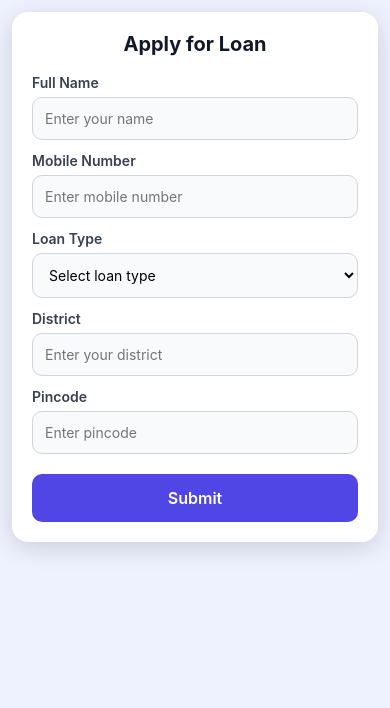
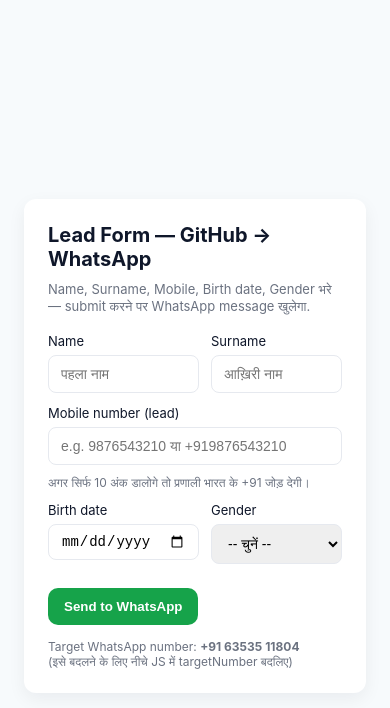
Before and after one commit to balodhrafintech-glitch/Balodhra-Capital, a plain HTML site: page index.html in a window 390 px wide. Drawn offline with Linux system fonts and the light colour scheme.

Commit message:
Update index.html

```diff
--- a/index.html
+++ b/index.html
@@ -1,169 +1,156 @@
-<!DOCTYPE html>
-<html lang="en">
+<!doctype html>
+<html lang="hi">
 <head>
-<meta charset="UTF-8" />
-<meta name="viewport" content="width=device-width, initial-scale=1.0" />
-<title>BFT Finserv Loan Form</title>
-
+  <meta charset="utf-8" />
+  <meta name="viewport" content="width=device-width,initial-scale=1" />
+  <title>GitHub → WhatsApp Lead Form</title>
   <style>
-  *{
-    margin:0; padding:0;
-    box-sizing: border-box;
-    font-family: "Inter", Arial, sans-serif;
-  }
-
-  body{
-    background:#eef2ff;
-    padding:18px;
-    display:flex;
-    justify-content:center;
-    align-items:center;
-  }
-
-  .wrapper{
-    width:100%;
-    max-width:420px;
-  }
-
-  .card{
-    background:white;
-    width:100%;
-    padding:26px;
-    border-radius:18px;
-    box-shadow:0 6px 25px rgba(0,0,0,0.15);
-  }
-
-  h2{
-    text-align:center;
-    font-size:24px;
-    font-weight:700;
-    margin-bottom:18px;
-    color:#111827;
-  }
-
-  label{
-    margin-top:12px;
-    display:block;
-    font-size:14px;
-    font-weight:600;
-    color:#374151;
-  }
-
-  input, select{
-    width:100%;
-    padding:14px;
-    border-radius:10px;
-    border:1px solid #d1d5db;
-    margin-top:6px;
-    background:#f9fafb;
-    font-size:15px;
-    transition:0.2s;
-  }
-
-  input:focus, select:focus{
-    border-color:#6366f1;
-    box-shadow:0 0 0 3px rgba(99,102,241,0.3);
-    outline:none;
-    background:white;
-  }
-
-  button{
-    width:100%;
-    padding:15px;
-    background:#4f46e5;
-    color:white;
-    border:none;
-    border-radius:10px;
-    font-size:17px;
-    margin-top:20px;
-    font-weight:600;
-    cursor:pointer;
-    transition:0.2s;
-  }
-
-  button:hover{
-    background:#4338ca;
-  }
-
-  /* Full Mobile Responsive */
-  @media(max-width:480px){
-    body{
-      padding:12px;
-    }
-    .card{
-      padding:20px;
-      border-radius:16px;
-    }
-    h2{
-      font-size:20px;
-    }
-    input, select{
-      padding:12px;
-      font-size:14px;
-    }
-    button{
-      padding:14px;
-      font-size:16px;
-    }
-  }
+    :root{--bg:#f7fafc;--card:#ffffff;--accent:#0f172a;--muted:#6b7280}
+    body{font-family:Inter, system-ui, -apple-system, "Segoe UI", Roboto, "Helvetica Neue", Arial; background:var(--bg); color:var(--accent); margin:0; padding:24px; display:flex; align-items:center; justify-content:center; min-height:100vh;}
+    .card{background:var(--card); padding:24px; border-radius:12px; box-shadow:0 6px 18px rgba(15,23,42,0.06); width:100%; max-width:520px;}
+    h1{margin:0 0 10px; font-size:20px;}
+    p.sub{margin-top:0; margin-bottom:18px; color:var(--muted); font-size:13px;}
+    .grid{display:grid; grid-template-columns:1fr 1fr; gap:12px;}
+    label{display:block; font-size:13px; margin-bottom:6px;}
+    input, select{width:100%; padding:10px 12px; border-radius:8px; border:1px solid #e6e9ef; font-size:14px; box-sizing:border-box;}
+    input[type="date"]{padding:8px 12px;}
+    .full{grid-column:1 / -1;}
+    .btn{display:inline-block; margin-top:12px; padding:11px 16px; border-radius:10px; background:#16a34a; color:white; border:0; cursor:pointer; font-weight:600;}
+    .note{font-size:12px; color:var(--muted); margin-top:10px;}
+    .small{font-size:12px; color:#ef4444;}
+    footer{margin-top:14px; font-size:12px; color:var(--muted);}
   </style>
 </head>
 <body>
+  <main class="card" role="main">
+    <h1>Lead Form — GitHub → WhatsApp</h1>
+    <p class="sub">Name, Surname, Mobile, Birth date, Gender भरे — submit करने पर WhatsApp message खुलेगा.</p>
 
-<div class="wrapper">
-  <div class="card">
-    <h2>Apply for Loan</h2>
+    <form id="leadForm" autocomplete="off">
+      <div class="grid">
+        <div>
+          <label for="fname">Name</label>
+          <input id="fname" name="fname" type="text" placeholder="पहला नाम" required maxlength="50" />
+        </div>
 
-    <form id="leadForm">
+        <div>
+          <label for="lname">Surname</label>
+          <input id="lname" name="lname" type="text" placeholder="आख़िरी नाम" required maxlength="50" />
+        </div>
 
-      <label>Full Name</label>
-      <input type="text" id="name" placeholder="Enter your name" required />
+        <div class="full">
+          <label for="leadMobile">Mobile number (lead)</label>
+          <input id="leadMobile" name="leadMobile" type="tel" placeholder="e.g. 9876543210 या +919876543210" required maxlength="20" />
+          <div class="note">अगर सिर्फ 10 अंक डालोगे तो प्रणाली भारत के +91 जोड़ देगी।</div>
+        </div>
 
-      <label>Mobile Number</label>
-      <input type="text" id="mobile" placeholder="Enter mobile number" required />
+        <div>
+          <label for="birth">Birth date</label>
+          <input id="birth" name="birth" type="date" />
+        </div>
 
-      <label>Loan Type</label>
-      <select id="loanType" required>
-        <option value="">Select loan type</option>
-        <option>Home Loan</option>
-        <option>Personal Loan</option>
-        <option>Business Loan</option>
-        <option>Loan Against Property</option>
-        <option>Instant Loan</option>
-        <option>Car Loan</option>
-        <option>Used Car Loan</option>
-        <option>Tractor Loan</option>
+        <div>
+          <label for="gender">Gender</label>
+          <select id="gender" name="gender" required>
+            <option value="">-- चुनें --</option>
+            <option value="Male">Male</option>
+            <option value="Female">Female</option>
+            <option value="Other">Other</option>
+            <option value="Prefer not to say">Prefer not to say</option>
           </select>
+        </div>
 
-      <label>District</label>
-      <input type="text" id="district" placeholder="Enter your district" required />
-
-      <label>Pincode</label>
-      <input type="text" id="pincode" placeholder="Enter pincode" required />
-
-      <button type="submit">Submit</button>
-    </form>
+        <div class="full">
+          <button type="submit" class="btn">Send to WhatsApp</button>
         </div>
       </div>
 
+      <div id="error" class="small" style="display:none;"></div>
+    </form>
+
+    <footer>
+      Target WhatsApp number: <strong>+91 63535 11804</strong><br />
+      (इसे बदलने के लिए नीचे JS में targetNumber बदलिए)
+    </footer>
+  </main>
+
   <script>
-document.getElementById("leadForm").addEventListener("submit", function(e){
+    (function(){
+      const form = document.getElementById('leadForm');
+      const errEl = document.getElementById('error');
+
+      // TARGET WHATSAPP NUMBER (no + or spaces) — change here if चाहिए
+      const targetNumber = '916353511804';
+
+      function cleanDigits(s){
+        if(!s) return '';
+        const d = s.replace(/\\D/g,''); // remove non-digits
+        // heuristic: if user entered 10 digits -> assume Indian local -> add 91
+        if(d.length === 10) return '91' + d;
+        // if user entered 11 and starts with 0 -> strip leading 0 and add 91
+        if(d.length === 11 && d.startsWith('0')) return '91' + d.slice(1);
+        // if starts with 91 already, keep
+        if(d.startsWith('91')) return d;
+        // otherwise return as-is (could be international with country code)
+        return d;
+      }
+
+      function encodeMessage(obj){
+        // create a neat multi-line message
+        let lines = [];
+        lines.push('📌 *New Lead*');
+        lines.push('');
+        lines.push('*Name:* ' + (obj.fname || '-'));
+        lines.push('*Surname:* ' + (obj.lname || '-'));
+        lines.push('*Mobile:* ' + (obj.leadMobileDisplay || '-'));
+        if(obj.leadMobileNorm) lines.push('*Mobile (normalized):* ' + obj.leadMobileNorm);
+        if(obj.birth) lines.push('*Birth date:* ' + obj.birth);
+        if(obj.gender) lines.push('*Gender:* ' + obj.gender);
+        lines.push('');
+        lines.push('_Source: GitHub hosted form_');
+        return lines.join('\\n');
+      }
+
+      form.addEventListener('submit', function(e){
         e.preventDefault();
+        errEl.style.display = 'none';
+        const f = document.getElementById('fname').value.trim();
+        const l = document.getElementById('lname').value.trim();
+        const mRaw = document.getElementById('leadMobile').value.trim();
+        const birth = document.getElementById('birth').value;
+        const gender = document.getElementById('gender').value;
 
-  let name = document.getElementById("name").value;
-  let mobile = document.getElementById("mobile").value;
-  let loan = document.getElementById("loanType").value;
-  let district = document.getElementById("district").value;
-  let pincode = document.getElementById("pincode").value;
+        if(!f || !l || !mRaw || !gender){
+          errEl.textContent = 'कृपया Name, Surname, Mobile और Gender ज़रूर भरें।';
+          errEl.style.display = 'block';
+          return;
+        }
 
-  let message = `New Lead📩%0A%0AName: ${name}%0AMobile: ${mobile}%0ALoan Type: ${loan}%0ADistrict: ${district}%0APincode: ${pincode}`;
+        const mNorm = cleanDigits(mRaw);
+        // Optional basic validation: must have at least 6 digits after cleaning
+        if(mNorm.length < 6){
+          errEl.textContent = 'Mobile number सही नहीं है — कृपया मान्य नंबर डालें।';
+          errEl.style.display = 'block';
+          return;
+        }
 
-  let whatsappNumber = "916353511804";
+        const message = encodeMessage({
+          fname: f,
+          lname: l,
+          leadMobileDisplay: mRaw,
+          leadMobileNorm: mNorm,
+          birth: birth,
+          gender: gender
+        });
 
-  let url = `https://wa.me/${whatsappNumber}?text=${message}`;
-  window.open(url, "_blank");
+        // build wa.me URL
+        const base = 'https://wa.me/' + encodeURIComponent(targetNumber);
+        const url = base + '?text=' + encodeURIComponent(message);
+
+        // Open WhatsApp in new tab/window
+        window.open(url, '_blank');
       });
+    })();
   </script>
-
 </body>
 </html>
```
Lines whose indentation alone changed are shown as unchanged.
